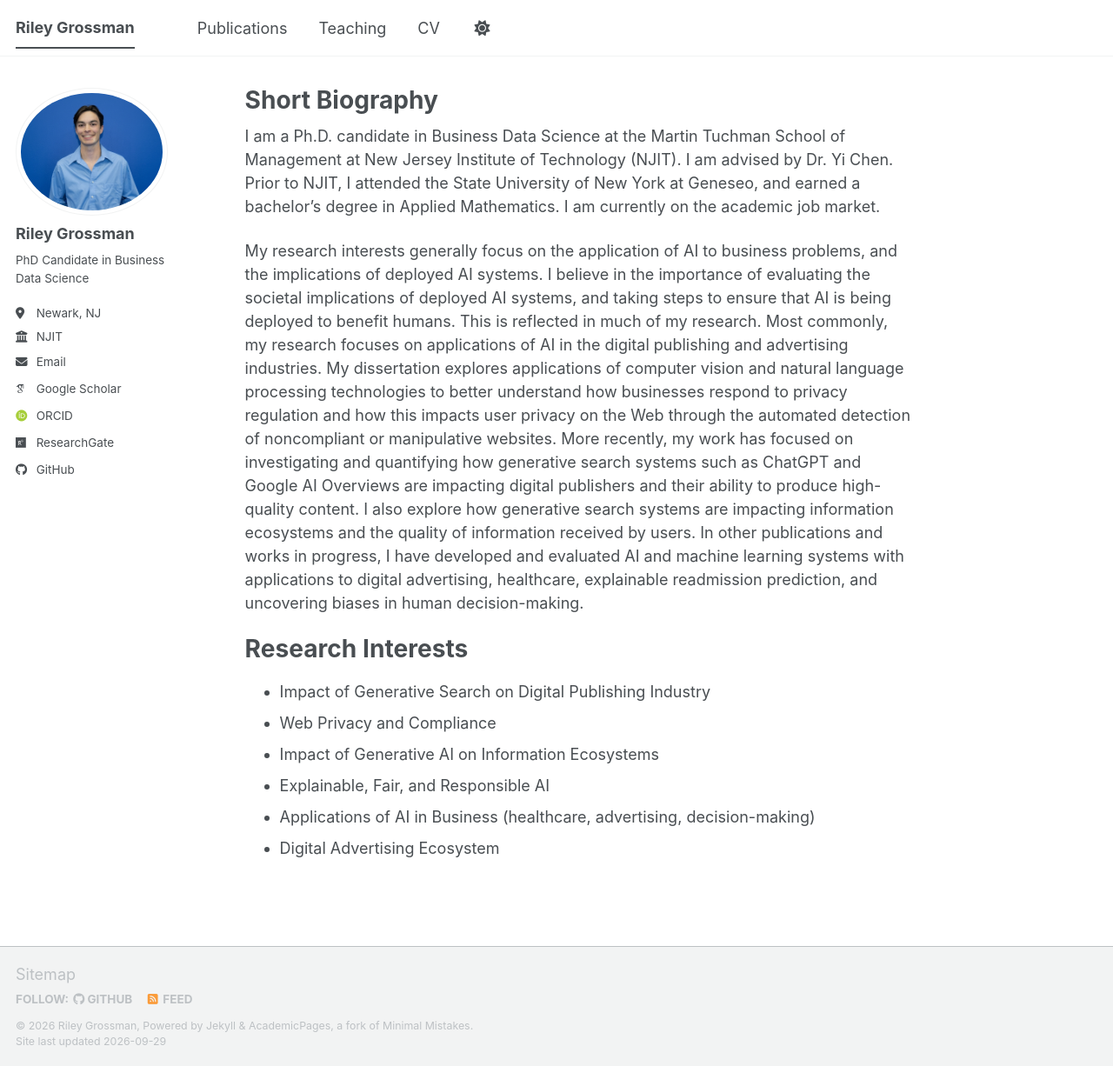
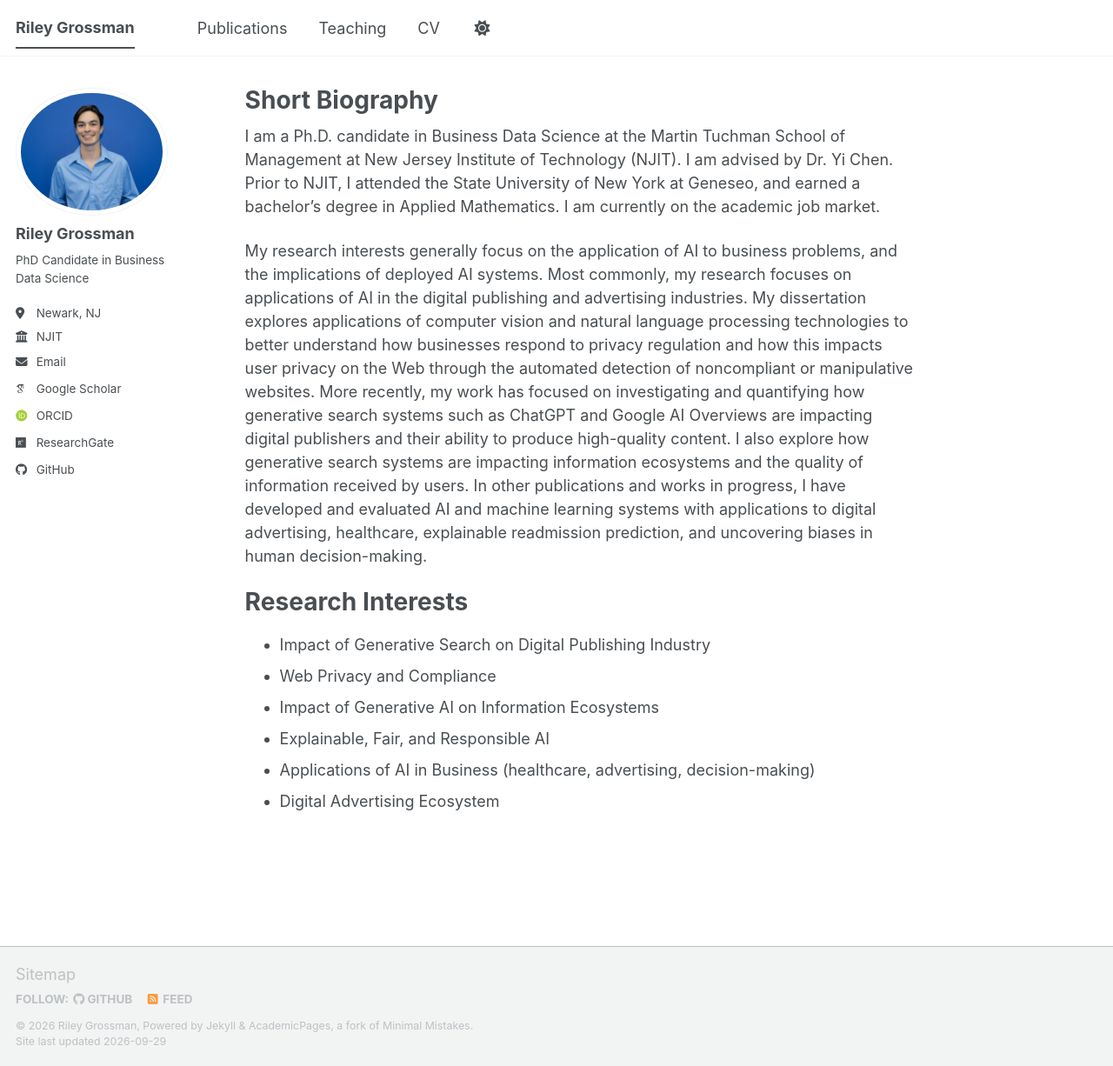
Before and after one commit to rag24/rag24.github.io, a Jekyll site: the page built from _pages/about.md, in a window 1280 px wide and 1226 px high. Shown: the whole window at 87% size. Built offline with Jekyll 4.4.1, drawn with Linux system fonts in a browser that asks for light colours; some web fonts are replaced; a script bundle is joined from its source files by our own code; library files that are not in the unit come from our copies.

Commit message:
Refactor research interests description for clarity
Removed redundancy in research interests section.

```diff
--- a/_pages/about.md
+++ b/_pages/about.md
@@ -9,7 +9,7 @@ redirect_from:
 
 I am a Ph.D. candidate in Business Data Science at the Martin Tuchman School of Management at New Jersey Institute of Technology (NJIT). I am advised by Dr. Yi Chen. Prior to NJIT, I attended the State University of New York at Geneseo, and earned a bachelor's degree in Applied Mathematics. I am currently on the academic job market.
 
-My research interests generally focus on the application of AI to business problems, and the implications of deployed AI systems. I believe in the importance of evaluating the societal implications of deployed AI systems, and taking steps to ensure that AI is being deployed to benefit humans. This is reflected in much of my research. Most commonly, my research focuses on applications of AI in the digital publishing and advertising industries. My dissertation explores applications of computer vision and natural language processing technologies to better understand how businesses respond to privacy regulation and how this impacts user privacy on the Web through the automated detection of noncompliant or manipulative websites. More recently, my work has focused on investigating and quantifying how generative search systems such as ChatGPT and Google AI Overviews are impacting digital publishers and their ability to produce high-quality content. I also explore how generative search systems are impacting information ecosystems and the quality of information received by users. In other publications and works in progress, I have developed and evaluated AI and machine learning systems with applications to digital advertising, healthcare, explainable readmission prediction, and uncovering biases in human decision-making.
+My research interests generally focus on the application of AI to business problems, and the implications of deployed AI systems. Most commonly, my research focuses on applications of AI in the digital publishing and advertising industries. My dissertation explores applications of computer vision and natural language processing technologies to better understand how businesses respond to privacy regulation and how this impacts user privacy on the Web through the automated detection of noncompliant or manipulative websites. More recently, my work has focused on investigating and quantifying how generative search systems such as ChatGPT and Google AI Overviews are impacting digital publishers and their ability to produce high-quality content. I also explore how generative search systems are impacting information ecosystems and the quality of information received by users. In other publications and works in progress, I have developed and evaluated AI and machine learning systems with applications to digital advertising, healthcare, explainable readmission prediction, and uncovering biases in human decision-making.
 
 
 
```
